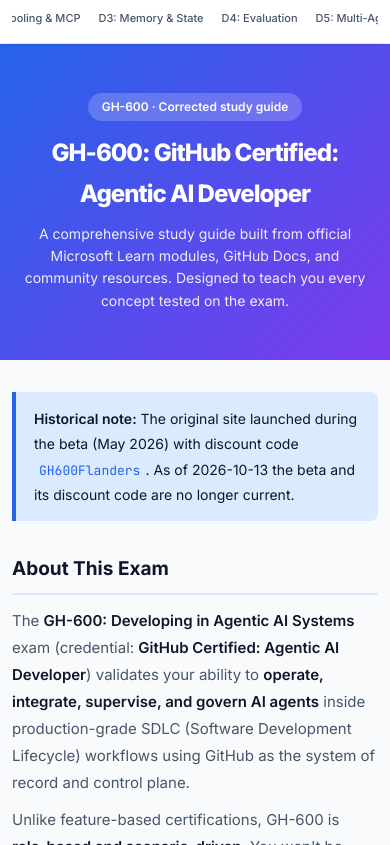
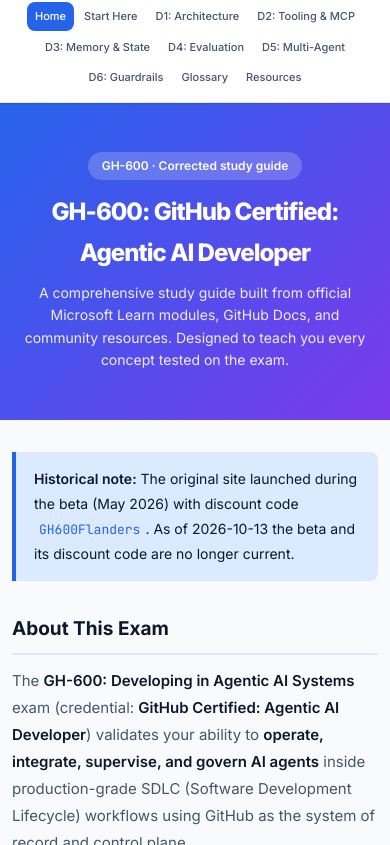
Before and after one commit to emloghin/AI_Learning, a plain HTML site: page site/index.html in a window 390 px wide. Shown: the part 48-893 px from the top of the page. Drawn offline with Linux system fonts and the light colour scheme.

Commit message:
bugfix on the navlinks

```diff
--- a/ai-models/docs/style.css
+++ b/ai-models/docs/style.css
@@ -30,10 +30,10 @@ a:hover{color:var(--primary-dark);text-decoration:underline}
 
 /* ===== HEADER ===== */
 .site-header{background:var(--surface);border-bottom:1px solid var(--border);position:sticky;top:0;z-index:100;box-shadow:var(--shadow)}
-.header-inner{max-width:var(--max-w);margin:0 auto;padding:0 20px;display:flex;align-items:center;justify-content:space-between;height:60px}
+.header-inner{max-width:var(--max-w);margin:0 auto;padding:10px 20px;display:flex;flex-direction:column;align-items:center;justify-content:center;gap:6px}
 .header-logo{font-size:20px;font-weight:800;color:var(--primary);letter-spacing:-.5px}
 .header-logo span{color:var(--text)}
-.header-nav{display:flex;gap:4px;overflow-x:auto;-webkit-overflow-scrolling:touch;scrollbar-width:none}
+.header-nav{display:flex;gap:4px;flex-wrap:wrap;justify-content:center}
 .header-nav::-webkit-scrollbar{display:none}
 .header-nav a{padding:6px 12px;border-radius:var(--radius-sm);font-size:13px;font-weight:500;color:var(--text-secondary);white-space:nowrap;transition:all .15s}
 .header-nav a:hover{background:var(--primary-light);color:var(--primary);text-decoration:none}
@@ -111,7 +111,7 @@ tr:hover td{background:var(--primary-light)}
 
 /* ===== RESPONSIVE ===== */
 @media(max-width:640px){
-  .header-inner{padding:0 12px;flex-wrap:wrap;height:auto;gap:8px;padding:10px 12px}
+  .header-inner{padding:10px 12px;gap:6px}
   .header-nav{gap:2px;width:100%;justify-content:center}
   .header-nav a{padding:5px 8px;font-size:11px}
   .hero h1{font-size:24px}
--- a/ai-models/site/style.css
+++ b/ai-models/site/style.css
@@ -30,10 +30,10 @@ a:hover{color:var(--primary-dark);text-decoration:underline}
 
 /* ===== HEADER ===== */
 .site-header{background:var(--surface);border-bottom:1px solid var(--border);position:sticky;top:0;z-index:100;box-shadow:var(--shadow)}
-.header-inner{max-width:var(--max-w);margin:0 auto;padding:0 20px;display:flex;align-items:center;justify-content:space-between;height:60px}
+.header-inner{max-width:var(--max-w);margin:0 auto;padding:10px 20px;display:flex;flex-direction:column;align-items:center;justify-content:center;gap:6px}
 .header-logo{font-size:20px;font-weight:800;color:var(--primary);letter-spacing:-.5px}
 .header-logo span{color:var(--text)}
-.header-nav{display:flex;gap:4px;overflow-x:auto;-webkit-overflow-scrolling:touch;scrollbar-width:none}
+.header-nav{display:flex;gap:4px;flex-wrap:wrap;justify-content:center}
 .header-nav::-webkit-scrollbar{display:none}
 .header-nav a{padding:6px 12px;border-radius:var(--radius-sm);font-size:13px;font-weight:500;color:var(--text-secondary);white-space:nowrap;transition:all .15s}
 .header-nav a:hover{background:var(--primary-light);color:var(--primary);text-decoration:none}
@@ -111,7 +111,7 @@ tr:hover td{background:var(--primary-light)}
 
 /* ===== RESPONSIVE ===== */
 @media(max-width:640px){
-  .header-inner{padding:0 12px;flex-wrap:wrap;height:auto;gap:8px;padding:10px 12px}
+  .header-inner{padding:10px 12px;gap:6px}
   .header-nav{gap:2px;width:100%;justify-content:center}
   .header-nav a{padding:5px 8px;font-size:11px}
   .hero h1{font-size:24px}
--- a/docs/style.css
+++ b/docs/style.css
@@ -30,10 +30,10 @@ a:hover{color:var(--primary-dark);text-decoration:underline}
 
 /* ===== HEADER ===== */
 .site-header{background:var(--surface);border-bottom:1px solid var(--border);position:sticky;top:0;z-index:100;box-shadow:var(--shadow)}
-.header-inner{max-width:var(--max-w);margin:0 auto;padding:0 20px;display:flex;align-items:center;justify-content:space-between;height:60px}
+.header-inner{max-width:var(--max-w);margin:0 auto;padding:10px 20px;display:flex;flex-direction:column;align-items:center;justify-content:center;gap:6px}
 .header-logo{font-size:20px;font-weight:800;color:var(--primary);letter-spacing:-.5px}
 .header-logo span{color:var(--text)}
-.header-nav{display:flex;gap:4px;overflow-x:auto;-webkit-overflow-scrolling:touch;scrollbar-width:none}
+.header-nav{display:flex;gap:4px;flex-wrap:wrap;justify-content:center}
 .header-nav::-webkit-scrollbar{display:none}
 .header-nav a{padding:6px 12px;border-radius:var(--radius-sm);font-size:13px;font-weight:500;color:var(--text-secondary);white-space:nowrap;transition:all .15s}
 .header-nav a:hover{background:var(--primary-light);color:var(--primary);text-decoration:none}
@@ -111,7 +111,7 @@ tr:hover td{background:var(--primary-light)}
 
 /* ===== RESPONSIVE ===== */
 @media(max-width:640px){
-  .header-inner{padding:0 12px;flex-wrap:wrap;height:auto;gap:8px;padding:10px 12px}
+  .header-inner{padding:10px 12px;gap:6px}
   .header-nav{gap:2px;width:100%;justify-content:center}
   .header-nav a{padding:5px 8px;font-size:11px}
   .hero h1{font-size:24px}
--- a/site/style.css
+++ b/site/style.css
@@ -30,10 +30,10 @@ a:hover{color:var(--primary-dark);text-decoration:underline}
 
 /* ===== HEADER ===== */
 .site-header{background:var(--surface);border-bottom:1px solid var(--border);position:sticky;top:0;z-index:100;box-shadow:var(--shadow)}
-.header-inner{max-width:var(--max-w);margin:0 auto;padding:0 20px;display:flex;align-items:center;justify-content:space-between;height:60px}
+.header-inner{max-width:var(--max-w);margin:0 auto;padding:10px 20px;display:flex;flex-direction:column;align-items:center;justify-content:center;gap:6px}
 .header-logo{font-size:20px;font-weight:800;color:var(--primary);letter-spacing:-.5px}
 .header-logo span{color:var(--text)}
-.header-nav{display:flex;gap:4px;overflow-x:auto;-webkit-overflow-scrolling:touch;scrollbar-width:none}
+.header-nav{display:flex;gap:4px;flex-wrap:wrap;justify-content:center}
 .header-nav::-webkit-scrollbar{display:none}
 .header-nav a{padding:6px 12px;border-radius:var(--radius-sm);font-size:13px;font-weight:500;color:var(--text-secondary);white-space:nowrap;transition:all .15s}
 .header-nav a:hover{background:var(--primary-light);color:var(--primary);text-decoration:none}
@@ -111,7 +111,7 @@ tr:hover td{background:var(--primary-light)}
 
 /* ===== RESPONSIVE ===== */
 @media(max-width:640px){
-  .header-inner{padding:0 12px;flex-wrap:wrap;height:auto;gap:8px;padding:10px 12px}
+  .header-inner{padding:10px 12px;gap:6px}
   .header-nav{gap:2px;width:100%;justify-content:center}
   .header-nav a{padding:5px 8px;font-size:11px}
   .hero h1{font-size:24px}
```
Also changed, not shown: readme.md.
